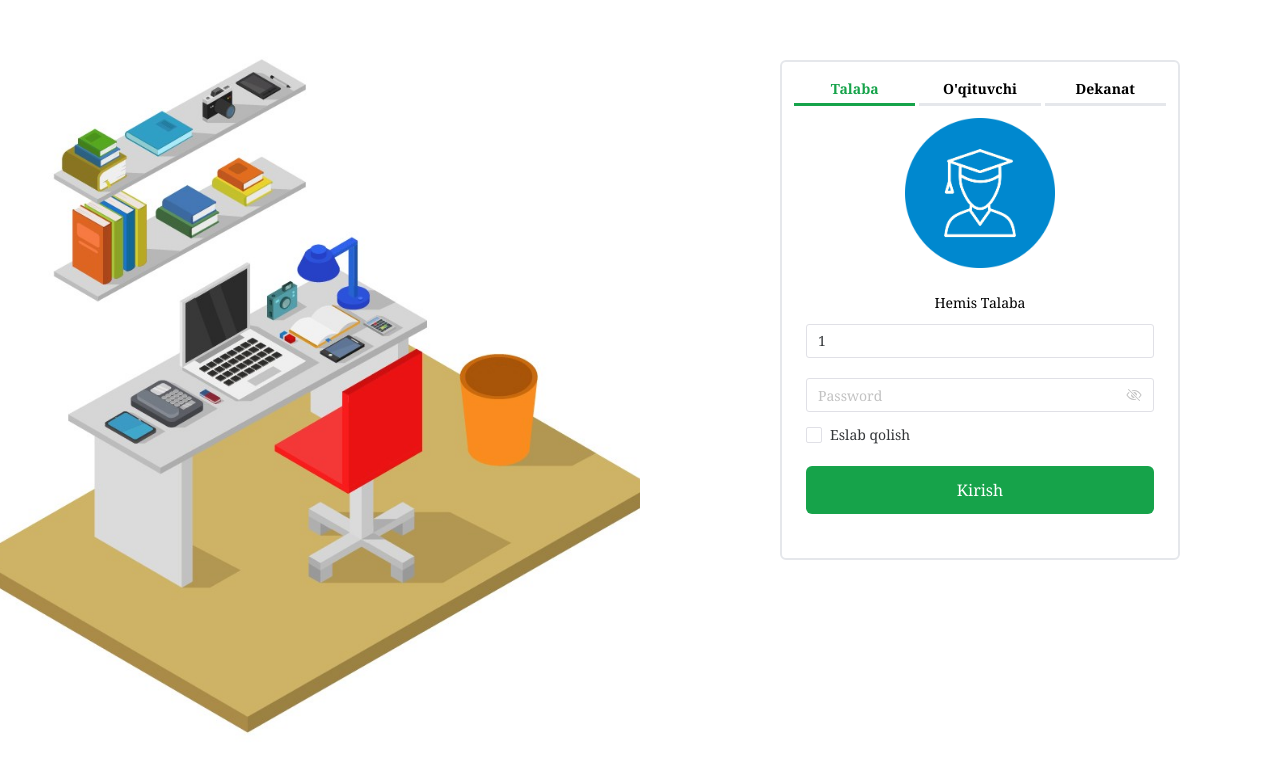
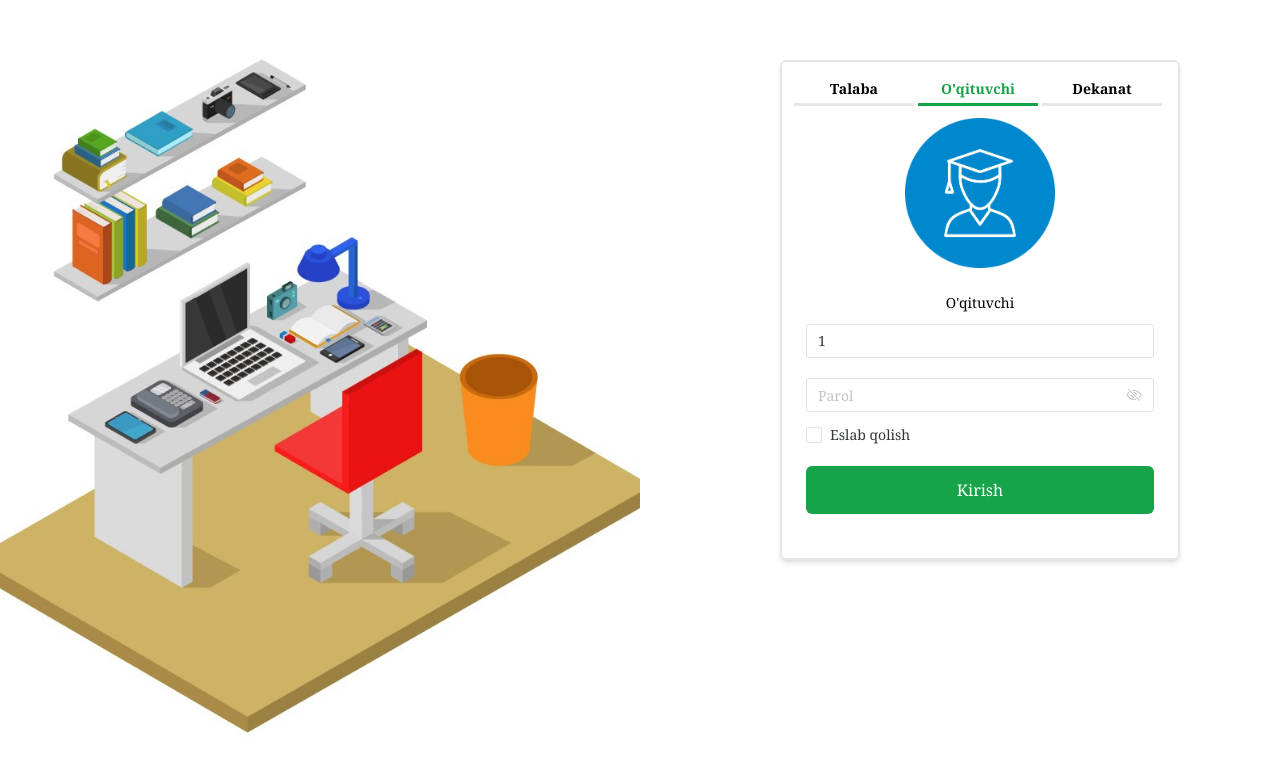
Before and after one commit to feylon/samtuit.student, a Vue app: page / in a window 1280 px wide. Both pictures are taken after a click on the element "O'qituvchi". Shown: the top 772 px of the page. Built offline with nearby package versions, Linux system fonts and the light colour scheme.

Commit message:
Login tugatildi

```diff
--- a/src/components/login.vue
+++ b/src/components/login.vue
@@ -4,30 +4,20 @@
 <div class="container relative ">
 <div class="left-[-100px] opacity-0 sm:hidden md:hidden lg:flex lg:w-1/2  left h-screen absolute" id="left"></div>
 
-<div class=" right-[100px] w-[400px] p-3 h-[500px]  font-serif border-solid border-[2px] absolute mt-[60px] rounded-md">
+<div id="login" class="opacity-0 shadow-md right-[100px] w-[400px] p-3 h-[500px]  font-serif border-solid border-[2px] absolute mt-[60px] rounded-md">
 
-<div class="flex w-full justify-between">
-<div class="border-b-green-600 me-1 w-[33%] border-b-solid text-center border-b-[3px] p-1 font-bold color text-green-600 cursor-pointer">Talaba</div>
-<div class="border-b-gray-200 me-1 w-[33%] border-b-solid border-b-[3px] text-center p-1 font-bold cursor-pointer" >O'qituvchi</div>
-<div class="border-b-gray-200 w-[33%] border-b-solid border-b-[3px] p-1 text-center font-bold cursor-pointer">Dekanat</div>
+<div  class="flex w-full justify-between">
+<div @click="first()"  :class="pages.first?'border-b-solid border-b-green-600 border-b-[3px]  text-green-600':'border-b-gray-200'" class="border-b-gray-200 me-1 w-[33%] border-b-solid border-b-[3px] text-center p-1 font-bold cursor-pointer">Talaba</div>
+<div @click="second()" :class="pages.second?'border-b-solid border-b-green-600 border-b-[3px]  text-green-600':'border-b-gray-200'" class="border-b-gray-200 me-1 w-[33%] border-b-solid border-b-[3px] text-center p-1 font-bold cursor-pointer" >O'qituvchi</div>
+<div @click="third" :class="pages.third?'border-b-solid border-b-green-600 border-b-[3px]  text-green-600':'border-b-gray-200'" class="border-b-gray-200 me-1 w-[33%] border-b-solid border-b-[3px] text-center p-1 font-bold cursor-pointer">Dekanat</div>
 
 
 </div>
 <div class="user_back m-auto mt-3 w-[150px] h-[150px]"></div>
-
-<div class="w-[100%] mx-auto p-3">
-<div class="h-8 font-medium mt-3 text-center">Hemis Talaba</div>
-    <form @submit.prevent="submit">
-        <n-input v-model:value="login" type="text" placeholder="Login" name="hbhjdsbsdfhjsdcbs"  />
-
-        <n-input v-model:value="password" class="mt-5" aria-required="true" type="password" show-password-on="mousedown" placeholder="Password"  />
-        <n-checkbox  class="mt-3 checked:bg-black">
-      Eslab qolish
-    </n-checkbox>
-        <button type="submit" class=" border-none mt-5 w-[100%] text-base  bg-green-600 p-3 text-white mx-auto  rounded-md"> Kirish</button>
-    </form>
-
-</div>
+<!-- <component :is="login_component"></component> -->
+<student v-if="pages.first"/>
+<teacher v-if="pages.second" />
+<dean v-if="pages.third" />
 </div>
 <div>
 
@@ -41,19 +31,20 @@
 import {reactive, onMounted,ref,defineComponent} from "vue";
 import gsap from 'gsap';
 import {NInput, NCheckbox, useMessage} from "naive-ui";
-const message = useMessage()
+// komponentlar
+import student from "./login_component/student.vue"
+import dean from "./login_component/dean.vue";
+import teacher from "./login_component/teracher.vue";
 
-
-const login = ref('1');
-const password = ref('');
-
-const submit = function(){
-
-    if(login.value == '') return message.info('Loginni kiriting', {duration:3000})
-    if(password.value == '') return message.info('Parolni kiriting', {duration:3000})
-  return message.error("Parol yoki login xato", {duration:3000})
-
-  }
+let login_component = student;
+let pages;
+if(localStorage.role){pages = reactive(JSON.parse(localStorage.role))}
+else
+pages = reactive( {
+    first : true,
+    second : false,
+    third : false
+});
 
 onMounted(()=>{
     gsap.to('#left',
@@ -63,7 +54,41 @@
         x:100,
         opacity:1
     })
+
+
+    gsap.to('#login',
+    {
+        duration:4,
+        // delay:3,
+        // x:100,
+        opacity:1
+    })
 });
+function first(){
+    pages.first = true;
+    pages.second = false;
+    pages.third = false;
+    localStorage.setItem("role",JSON.stringify(pages))
+    // login_component = student;
+}
+
+function second(){
+    pages.first = false;
+    pages.second = true;
+    pages.third = false;
+    localStorage.setItem("role",JSON.stringify(pages))
+
+    // login_component = teacher;
+}
+
+function third(){
+    pages.first = false;
+    pages.second = false;
+    pages.third = true;
+    localStorage.setItem("role",JSON.stringify(pages))
+
+    // login_component = dean;
+}
 
 
 </script>
--- /dev/null
+++ b/src/components/login_component/dean.vue
@@ -0,0 +1,50 @@
+<template>
+    <div class="w-[100%] mx-auto p-3">
+    <div class="h-8 font-medium mt-3 text-center">Dekanat</div>
+        <form @submit.prevent="submit">
+            <n-mention :status="input.login" @input="input.login = 'success';" v-model:value="login" type="text" placeholder="Login" name="hbhjdsbsdfhjsdcbs"  />
+
+            <n-input  v-model:value="password" class="mt-5" aria-required="true" type="password" show-password-on="mousedown" placeholder="Parol" />
+
+            <n-checkbox  class="mt-3 checked:bg-black">
+          Eslab qolish
+        </n-checkbox>
+            <button type="submit" class=" border-none mt-5 w-[100%] text-base  bg-green-600 p-3 text-white mx-auto  rounded-md"> Kirish</button>
+        </form>
+
+    </div>
+
+    </template>
+
+    <script setup>
+    import {reactive,ref} from "vue";
+    import {NInput, NCheckbox, useMessage} from "naive-ui";
+    const message = useMessage()
+
+
+    const login = ref('1');
+    const password = ref('');
+    const input = reactive(
+    {
+    login:"success",
+    password:"success"
+    });
+
+    const submit = function(){
+
+        if(login.value == '')  {
+
+            message.info('Loginni kiriting', {duration:3000});
+            input.login = 'warning';
+            return;
+        }
+        if(password.value == '') {
+            message.info('Parolni kiriting', {duration:3000});
+            return;
+        }
+      return message.error("Parol yoki login xato", {duration:3000})
+
+      }
+
+
+    </script>
--- /dev/null
+++ b/src/components/login_component/student.vue
@@ -0,0 +1,50 @@
+<template>
+<div class="w-[100%] mx-auto p-3">
+<div class="h-8 font-medium mt-3 text-center">Hemis Talaba</div>
+    <form @submit.prevent="submit">
+        <n-mention :status="input.login" @input="input.login = 'success';" v-model:value="login" type="text" placeholder="Login" name="hbhjdsbsdfhjsdcbs"  />
+
+        <n-input  v-model:value="password" class="mt-5" aria-required="true" type="password" show-password-on="mousedown" placeholder="Parol" />
+
+        <n-checkbox  class="mt-3 checked:bg-black">
+      Eslab qolish
+    </n-checkbox>
+        <button type="submit" class=" border-none mt-5 w-[100%] text-base  bg-green-600 p-3 text-white mx-auto  rounded-md"> Kirish</button>
+    </form>
+
+</div>
+
+</template>
+
+<script setup>
+import {reactive,ref} from "vue";
+import {NInput, NCheckbox, useMessage} from "naive-ui";
+const message = useMessage()
+
+
+const login = ref('1');
+const password = ref('');
+const input = reactive(
+{
+login:"success",
+password:"success"
+});
+
+const submit = function(){
+
+    if(login.value == '')  {
+
+        message.info('Loginni kiriting', {duration:3000});
+        input.login = 'warning';
+        return;
+    }
+    if(password.value == '') {
+        message.info('Parolni kiriting', {duration:3000});
+        return;
+    }
+  return message.error("Parol yoki login xato", {duration:3000})
+
+  }
+
+
+</script>
--- /dev/null
+++ b/src/components/login_component/teracher.vue
@@ -0,0 +1,52 @@
+<template>
+    <div class="w-[100%] mx-auto p-3">
+    <div class="h-8 font-medium mt-3 text-center">
+        O'qituvchi
+    </div>
+        <form @submit.prevent="submit">
+            <n-mention :status="input.login" @input="input.login = 'success';" v-model:value="login" type="text" placeholder="Login" name="hbhjdsbsdfhjsdcbs"  />
+
+            <n-input  v-model:value="password" class="mt-5" aria-required="true" type="password" show-password-on="mousedown" placeholder="Parol" />
+
+            <n-checkbox  class="mt-3 checked:bg-black">
+          Eslab qolish
+        </n-checkbox>
+            <button type="submit" class=" border-none mt-5 w-[100%] text-base  bg-green-600 p-3 text-white mx-auto  rounded-md"> Kirish</button>
+        </form>
+
+    </div>
+
+    </template>
+
+    <script setup>
+    import {reactive,ref} from "vue";
+    import {NInput, NCheckbox, useMessage} from "naive-ui";
+    const message = useMessage()
+
+
+    const login = ref('1');
+    const password = ref('');
+    const input = reactive(
+    {
+    login:"success",
+    password:"success"
+    });
+
+    const submit = function(){
+
+        if(login.value == '')  {
+
+            message.info('Loginni kiriting', {duration:3000});
+            input.login = 'warning';
+            return;
+        }
+        if(password.value == '') {
+            message.info('Parolni kiriting', {duration:3000});
+            return;
+        }
+      return message.error("Parol yoki login xato", {duration:3000})
+
+      }
+
+
+    </script>
--- a/vite.config.js
+++ b/vite.config.js
@@ -4,4 +4,15 @@
 // https://vitejs.dev/config/
 export default defineConfig({
   plugins: [vue()],
+  build:{
+    rollupOptions:{
+      output:{
+        manualChunks(id){
+          if(id.includes("node_modules")){
+            return id.toString().split('node_modules')[1].split('/').toString()
+          }
+        }
+      }
+    }
+  }
 })
```
